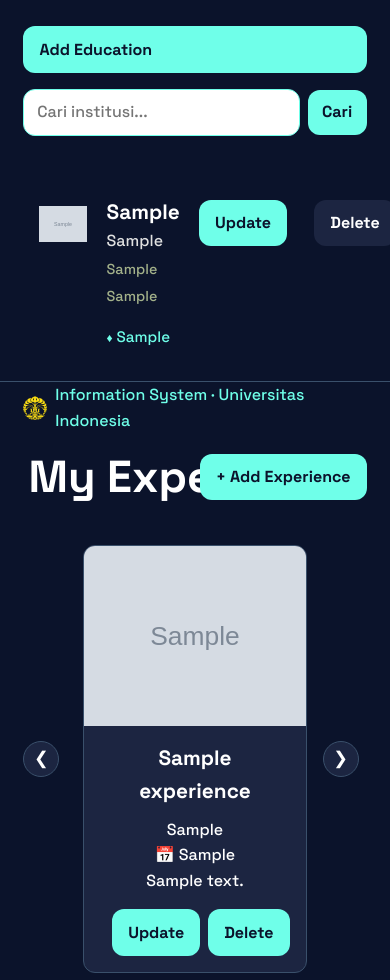
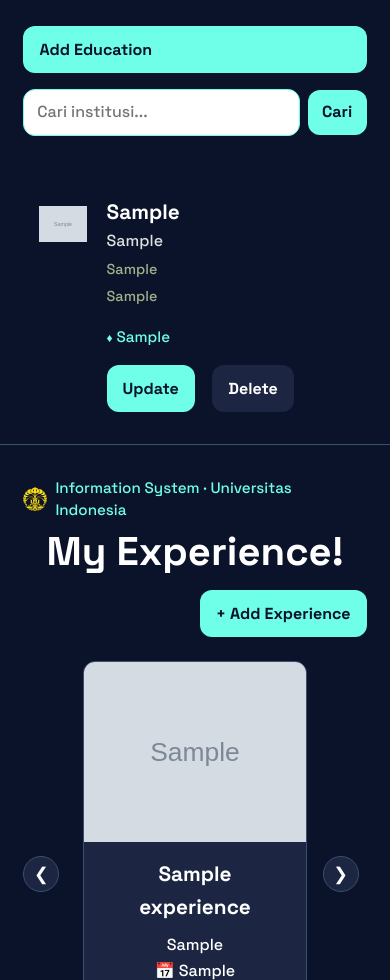
Before and after one commit to davinhansano06/myportofolio, a Django app: page / in a window 390 px wide. Shown: the part 2466-3446 px from the top of the page. Run offline with Django 5.2, Linux system fonts and the light colour scheme; tables that the repository leaves empty hold one stand-in row (values such as "Sample post"); grey boxes marked "Sample" are stand-in pictures.

Commit message:
fix: improve education action layout & individual assigment 3

```diff
--- a/static/css/style.css
+++ b/static/css/style.css
@@ -859,3 +859,79 @@ h1 {
     position: absolute;
     right: 0;
 }
+
+/* =========================
+   EXPERIENCE - MOBILE
+   ========================= */
+@media (max-width: 768px) {
+
+    .experience-heading {
+        padding-top: 2rem;
+        margin-bottom: 1.5rem;
+    }
+
+    .experience-kicker {
+        font-size: 0.95rem;
+        line-height: 1.5;
+    }
+
+    .experience-title-row {
+        position: static;
+        display: flex;
+        flex-direction: column;
+        align-items: center;
+        gap: 1rem;
+    }
+
+    .experience-title-row h1 {
+        font-size: 2.5rem;
+        line-height: 1.1;
+        text-align: center;
+        white-space: nowrap;
+    }
+
+    .experience-title-row .add-experience-button {
+        position: static;
+        align-self: flex-end;
+        white-space: nowrap;
+    }
+
+    .item-pengalaman {
+        grid-template-columns: 48px minmax(0, 1fr);
+        column-gap: 1rem;
+    }
+
+    .item-pengalaman > .button {
+        grid-column: 2;
+    }
+
+}
+.education-actions {
+    grid-column: 2;
+    display: flex;
+    gap: 0.6rem;
+    margin-top: 0.5rem;
+}
+
+.item-pengalaman {
+    display: grid;
+    grid-template-columns: auto minmax(0, 1fr);
+    column-gap: 1.2rem;
+    row-gap: 0.5rem;
+    align-items: start;
+}
+
+.item-pengalaman .logo-sekolah {
+    grid-column: 1;
+    grid-row: 1;
+}
+
+.item-pengalaman .konten-pengalaman {
+    grid-column: 2;
+    grid-row: 1;
+}
+
+.education-actions {
+    grid-column: 2;
+    grid-row: 2;
+}
--- a/template/index.html
+++ b/template/index.html
@@ -222,20 +222,10 @@
 
 
                                 <!-- Delete & Update Button -->
-                                <a
-                                    href="{% url 'main:update_education' education.id %}"
-                                    class="button"
-                                >
-                                    Update
-                                </a>
-
-                                <button
-                                    type="button"
-                                    class="button button-secondary"
-                                    onclick="document.getElementById('delete-modal-{{ education.id }}').showModal()"
-                                >
-                                    Delete
-                                </button>
+                                <div class="education-actions">
+                                    <a href="{% url 'main:update_education' education.id %}" class="button">Update</a>
+                                    <button type="button" class="button button-secondary" onclick="document.getElementById('delete-modal-{{ education.id }}').showModal()">Delete</button>
+                                </div>
 
                                 {% include "components/education_delete_modal.html" %}
                             </div>
```
Also changed, not shown: template/education.html (+4 -14 lines).
